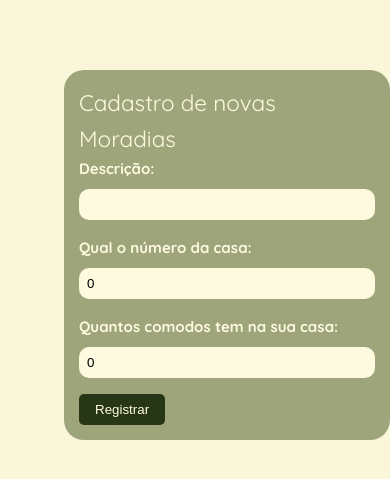
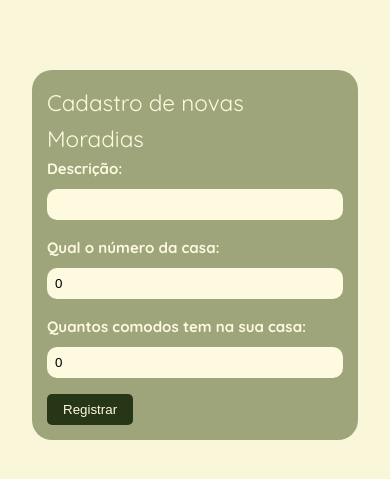
Before and after one commit to laissamendes/pi-frontend, a Vue app: page /Moradia in a window 390 px wide. Shown: the part 242-721 px from the top of the page. Built offline with nearby package versions, Linux system fonts and the light colour scheme; no server answers; the HTML template or start-up script is replaced by a standard one; a web font is replaced by a local one.

Commit message:
centralização da página moradia

```diff
--- a/dev-dist/sw.js
+++ b/dev-dist/sw.js
@@ -82,7 +82,7 @@
     "revision": "3ca0b8505b4bec776b69afdba2768812"
   }, {
     "url": "index.html",
-    "revision": "0.1r2f7i0odh"
+    "revision": "0.lmu9jod5sjo"
   }], {});
   workbox.cleanupOutdatedCaches();
   workbox.registerRoute(new workbox.NavigationRoute(workbox.createHandlerBoundToURL("index.html"), {
--- a/src/views/MoradiaView.vue
+++ b/src/views/MoradiaView.vue
@@ -1,14 +1,14 @@
 <script setup>
-import { ref, onMounted } from 'vue';
+import { ref, onMounted } from 'vue'
 
-import { useMoradiaStore } from '@/stores/moradia';
+import { useMoradiaStore } from '@/stores/moradia'
 const moradiaStore = useMoradiaStore()
 
 const novaCasa = ref({
   descricao: '',
   numero_casa: 0,
   numero_comodos: 0
-});
+})
 
 async function registrarCasa() {
   await moradiaStore.adicionarMoradia(novaCasa.value)
@@ -17,7 +17,6 @@
 onMounted(() => {
   moradiaStore.buscarTodasAsMoradias()
 })
-
 </script>
 
 <template>
@@ -35,7 +34,7 @@
         </div>
         <div>
           <label>Quantos comodos tem na sua casa:</label>
-          <input v-model.number="novaCasa.numero_comodos" type="number" required :min="1"/>
+          <input v-model.number="novaCasa.numero_comodos" type="number" required :min="1" />
         </div>
         <button type="submit">Registrar</button>
       </form>
@@ -59,7 +58,6 @@
   padding: 0;
   box-sizing: border-box;
 }
-
 .container {
   display: flex;
   flex-direction: column;
@@ -67,24 +65,21 @@
   height: 100vh;
   justify-content: center;
 }
-
-.casas-cadastradas, .cadastro-moradias {
+.casas-cadastradas,
+.cadastro-moradias {
   width: 100%;
   margin-bottom: 1rem;
   margin: 2rem;
 }
-
-.casas-cadastradas > ul{
+.casas-cadastradas > ul {
   list-style-type: none;
 }
-
 .cadastro-moradias {
-background-color: #606c3894;
-border-radius: 20px;
-padding: 15px;
-color: #fefae0;
+  background-color: #606c3894;
+  border-radius: 20px;
+  padding: 15px;
+  color: #fefae0;
 }
-
 .card {
   background-color: #fefae0;
   border: 2px solid #283618;
@@ -93,11 +88,9 @@
   margin-bottom: 1rem;
   color: #283618;
 }
-
 .card p {
   margin: 0.5rem 0;
 }
-
 button {
   background-color: #283618;
   color: #fefae0;
@@ -106,26 +99,21 @@
   border-radius: 5px;
   cursor: pointer;
 }
-
 button:hover {
   background-color: #374b21;
 }
-
 form {
   display: flex;
   flex-direction: column;
 }
-
 form div {
   margin-bottom: 1rem;
 }
-
 form label {
   margin-bottom: 0.5rem;
   font-weight: bold;
   display: block;
 }
-
 form input {
   padding: 0.5rem;
   border-style: none;
@@ -134,31 +122,46 @@
   width: 100%;
   max-width: 400px;
 }
-
 .cadastro-moradias button {
   align-self: flex-start;
 }
-
 @media (min-width: 768px) {
   .container {
     flex-direction: row;
     justify-content: flex-start;
     align-items: flex-start;
   }
-
   .casas-cadastradas {
     width: 30%;
     margin-bottom: 0;
   }
-
   .cadastro-moradias {
     width: 50%;
     margin-bottom: 0;
   }
 }
-@media (min-width: 992px) {
+@media (min-width: 246px) and (max-width: 756px) {
   .container {
     max-width: 1200px;
     margin: 0 auto;
   }
-}</style>
+  .cadastro-moradias {
+    margin: 0px;
+  }
+  @media screen and (max-width: 900px) {
+    .form {
+      justify-content: center;
+      margin-left: 0%;
+    }
+    .container {
+      justify-content: center;
+    }
+  }
+  @media screen and (max-width: 1400px) {
+    .form {
+      max-width: 600px;
+      margin: 0 auto;
+    }
+  }
+}
+</style>
```
